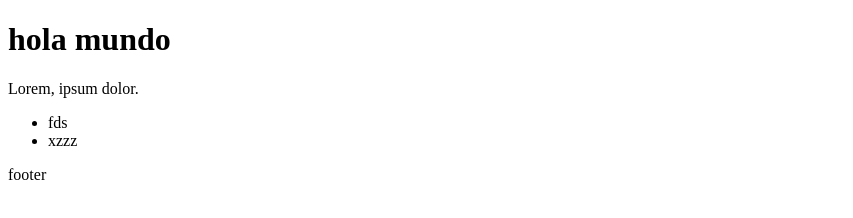
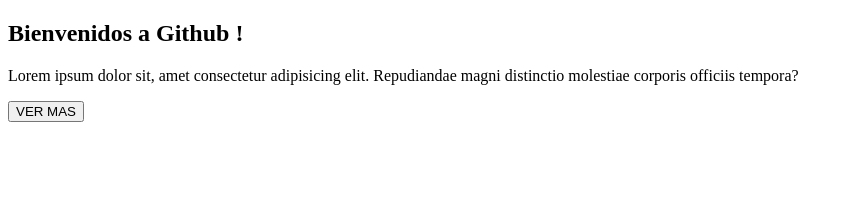
Before and after one commit to ianlop16/git, a plain HTML site: page index.html in a window 1280 px wide. Shown: the whole page, without its empty margins (0-853 px from the left). Drawn offline with Linux system fonts and the light colour scheme.

Commit message:
Primer commit

```diff
--- a/index.html
+++ b/index.html
@@ -7,14 +7,13 @@
     <title>Document</title>
 </head>
 <body>
-    <h1>hola mundo</h1>
-    <p>Lorem, ipsum dolor.</p>
-    <ul>
-        <li>fds</li>
-        <li>xzzz</li>
-    </ul>
-    <footer>
-        <p>footer</p>
-    </footer>
+    <main>
+        <section>
+            <h1>Bienvenidos a Github !</h1>
+            <p>Lorem ipsum dolor sit, amet consectetur adipisicing elit. Repudiandae
+                magni distinctio molestiae corporis officiis tempora?</p>
+                <button>VER MAS</button>
+        </section>
+    </main>
 </body>
 </html>
```
